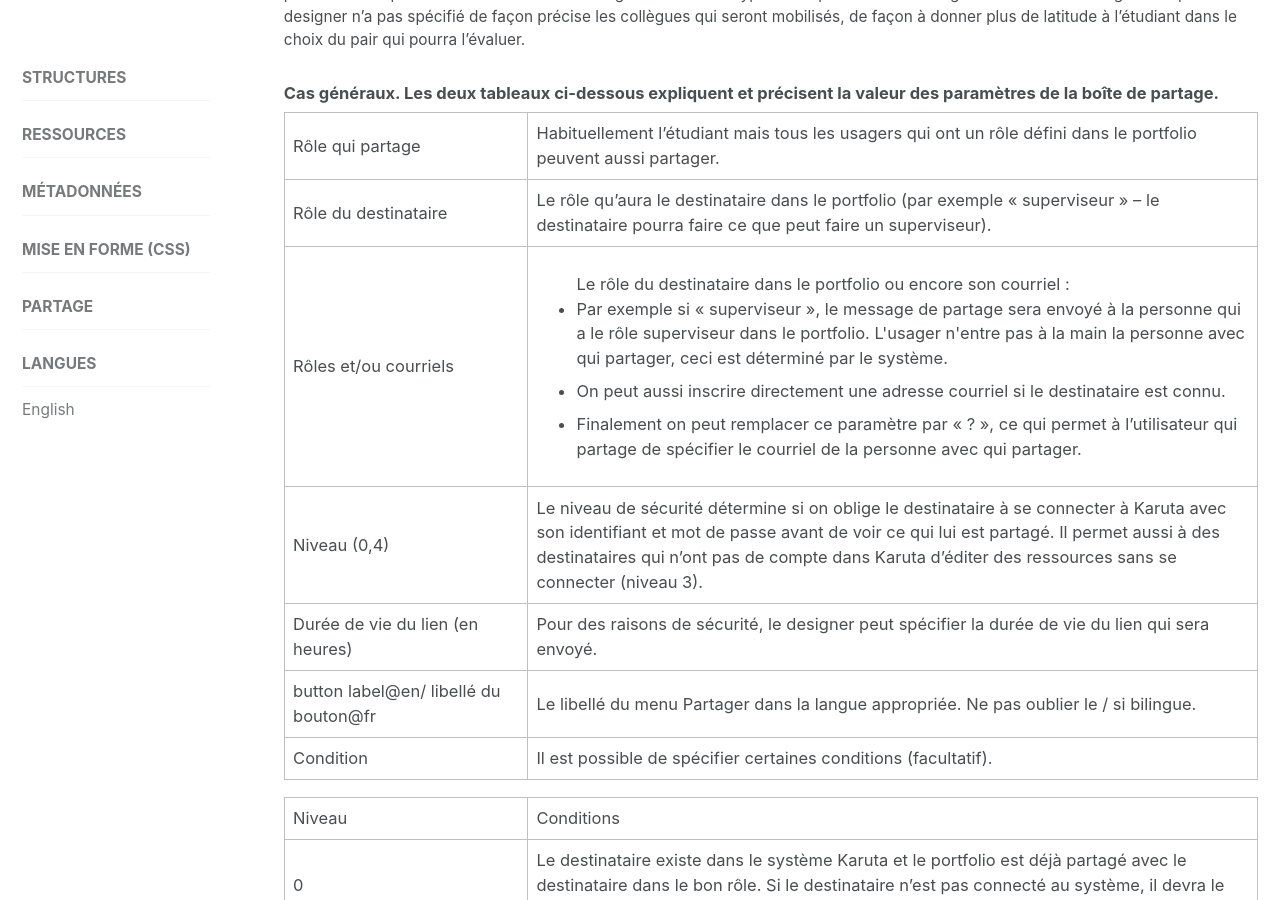
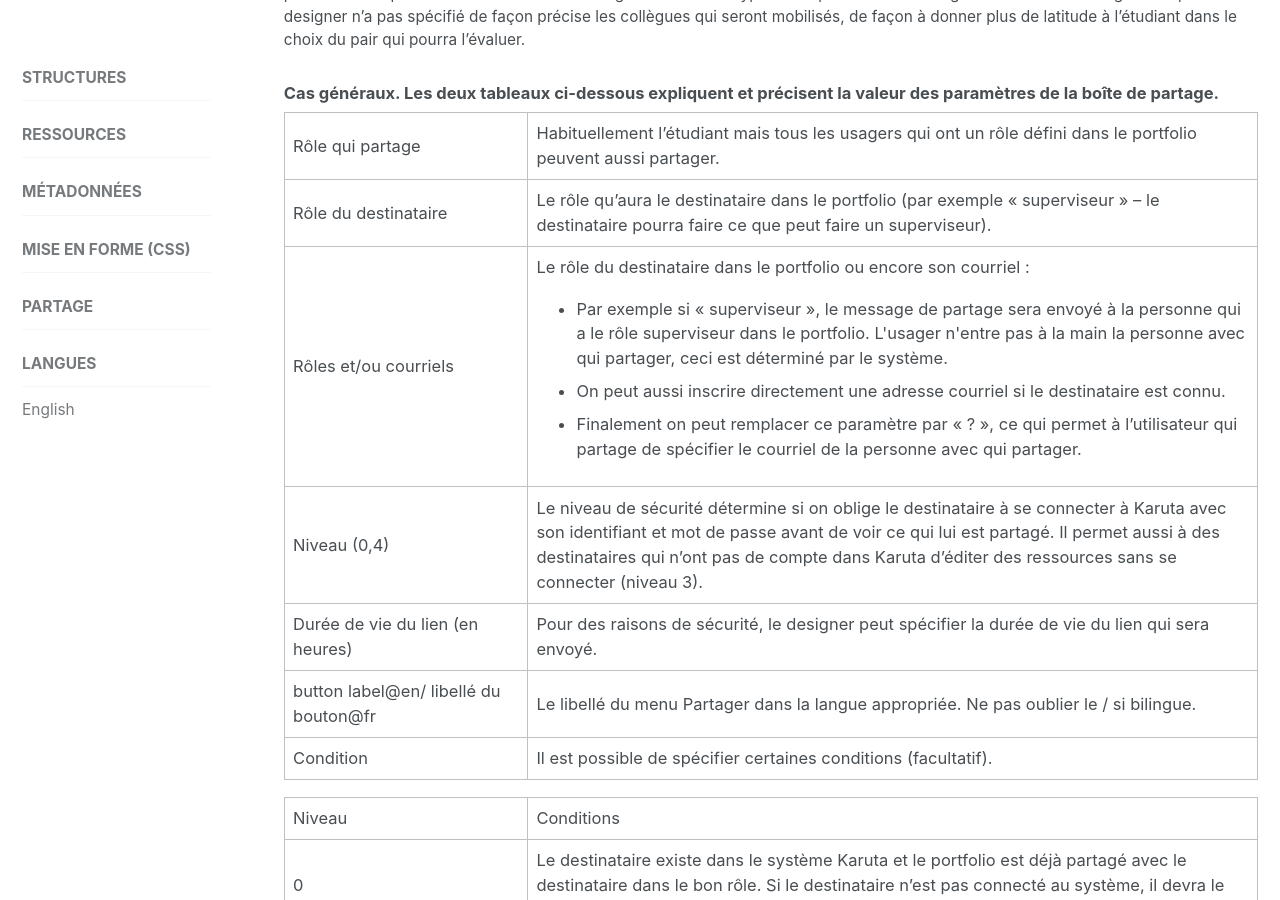
Before and after one commit to karutaproject/karuta-frontend-documentation, a Jekyll site: the page built from _pages/sharing_fr.html, in a window 1280 px wide and 900 px high, scrolled down 3639 px. Built offline with Jekyll 4.4.1, drawn with Linux system fonts in a browser that asks for light colours.

```diff
--- a/_pages/sharing_fr.html
+++ b/_pages/sharing_fr.html
@@ -92,11 +92,13 @@ l’étudiant dans le choix du pair qui pourra l’évaluer.</div>
 	</tr>
 	<tr>
 		<td>Rôles et/ou courriels </td>
-		<td><ul>Le rôle du destinataire dans le portfolio ou encore son courriel :
-			<li>Par exemple si « superviseur », le message de partage sera envoyé à la personne qui a le rôle superviseur
-			 dans le portfolio. L'usager n'entre pas à la main la personne avec qui partager, ceci est déterminé par le système.</li>
-			<li>On peut aussi inscrire directement une adresse courriel si le destinataire est connu.</li>
-			<li>Finalement on peut remplacer ce paramètre par « ? », ce qui permet à l’utilisateur qui partage de spécifier le courriel de la personne avec qui partager.</li>
+		<td>
+			Le rôle du destinataire dans le portfolio ou encore son courriel :
+			<ul>
+				<li>Par exemple si « superviseur », le message de partage sera envoyé à la personne qui a le rôle superviseur
+				 dans le portfolio. L'usager n'entre pas à la main la personne avec qui partager, ceci est déterminé par le système.</li>
+				<li>On peut aussi inscrire directement une adresse courriel si le destinataire est connu.</li>
+				<li>Finalement on peut remplacer ce paramètre par « ? », ce qui permet à l’utilisateur qui partage de spécifier le courriel de la personne avec qui partager.</li>
 			</ul>
 		</td>
 	</tr>
```
